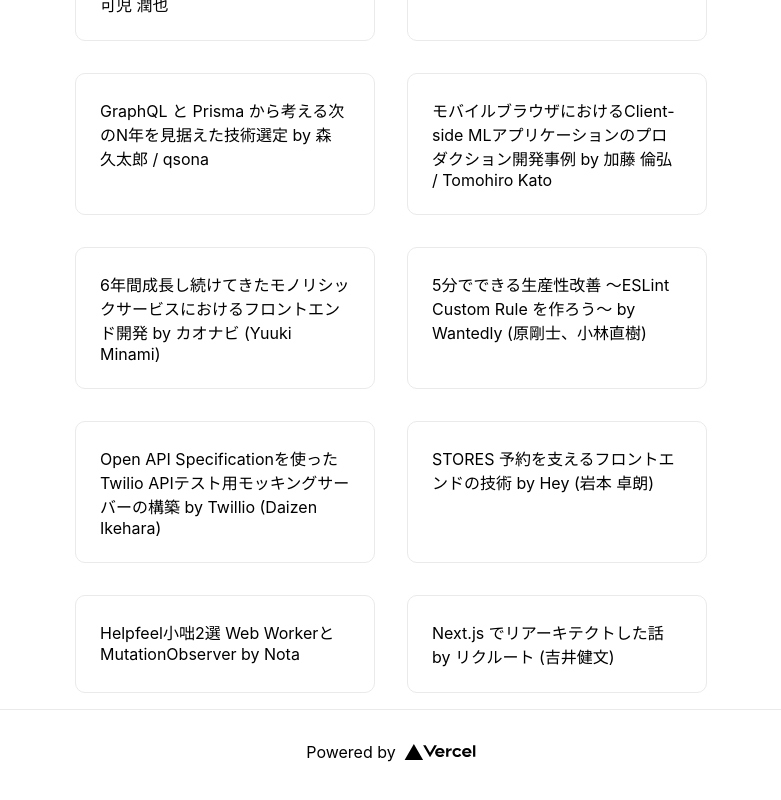
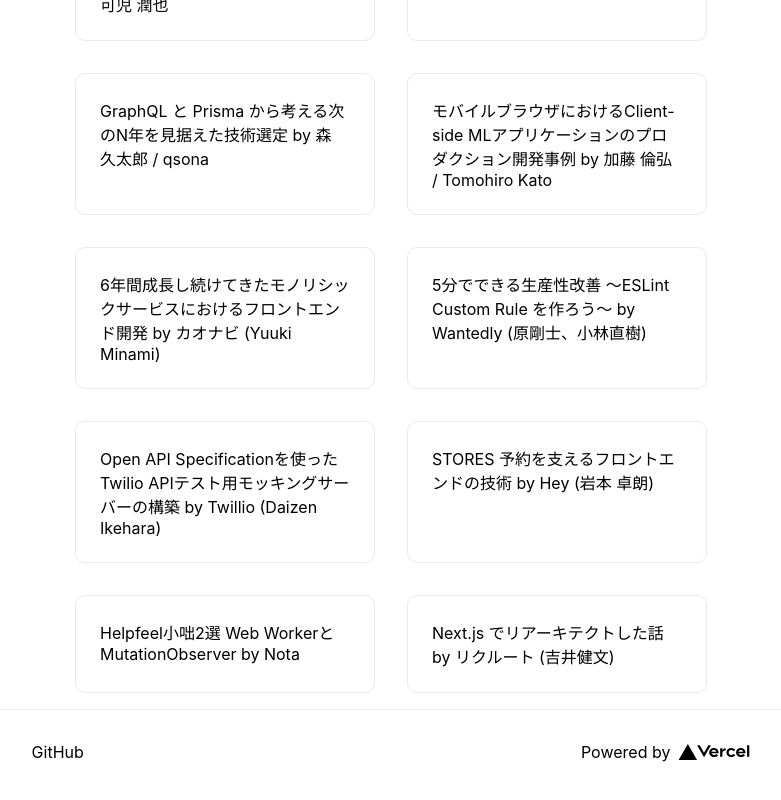
Before and after one commit to vzvu3k6k/jsconfjp2021-unofficial-index, a Next.js app: page / in a window 1280 px wide. Shown: the part 1895-2695 px from the top of the page, without its empty margins (249-1030 px from the left). Built offline with nearby package versions, Linux system fonts and the light colour scheme.

Commit message:
Add link to GitHub repository

```diff
--- a/pages/index.js
+++ b/pages/index.js
@@ -37,6 +37,13 @@
 
       <footer className={styles.footer}>
         <a
+          href="https://github.com/vzvu3k6k/jsconfjp2021-unofficial-index"
+          target="_blank"
+          rel="noopener noreferrer"
+        >
+          GitHub
+        </a>
+        <a
           href="https://vercel.com?utm_source=create-next-app&utm_medium=default-template&utm_campaign=create-next-app"
           target="_blank"
           rel="noopener noreferrer"
```
